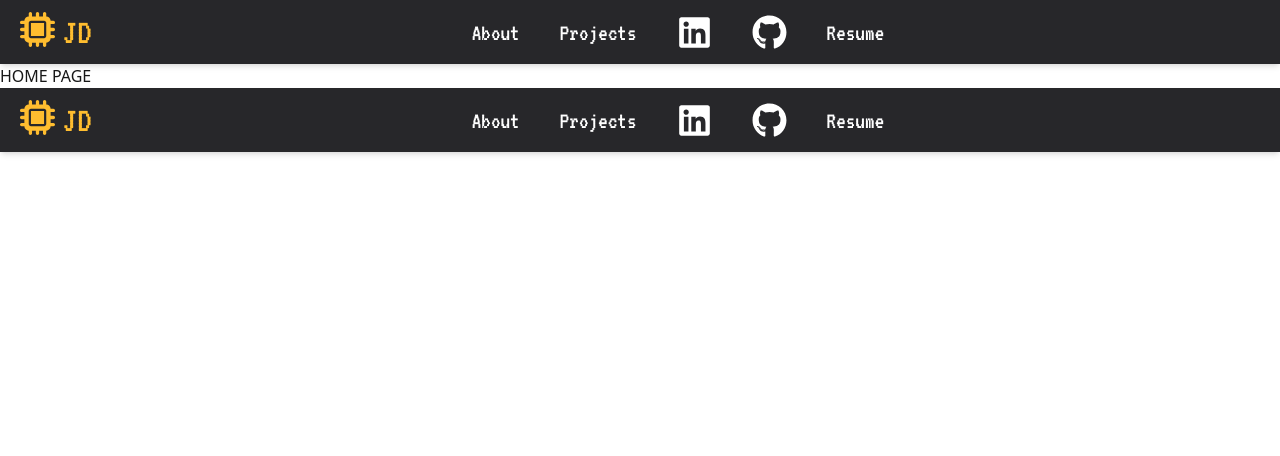
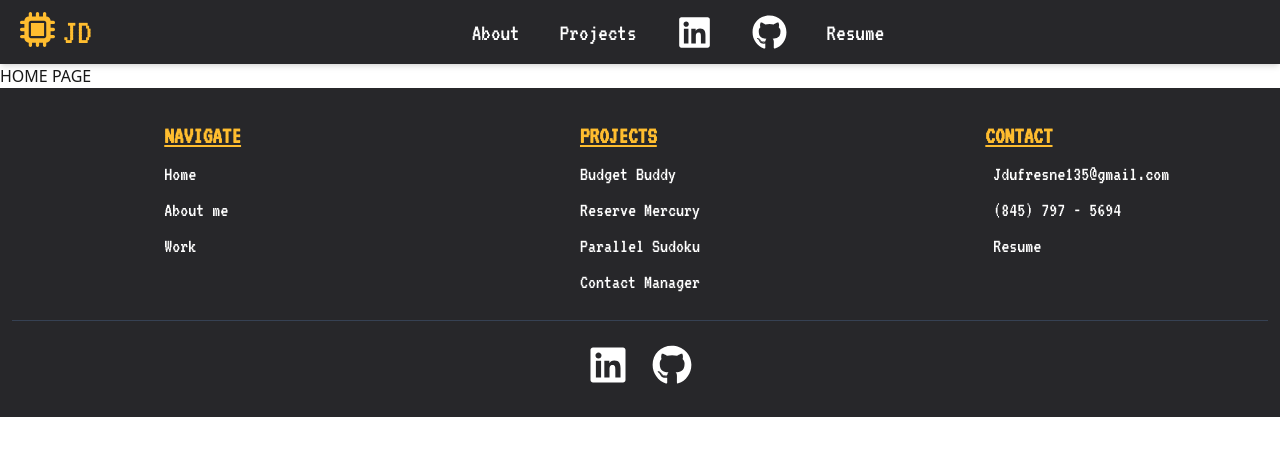
Before and after one commit to jdufresne12/portfolio-site, a Next.js app: page /home in a window 1280 px wide. Shown: the top 456 px of the page. Built offline with nearby package versions, Linux system fonts and the light colour scheme.

Commit message:
Footer complete

```diff
--- a/app/Navbar.tsx
+++ b/app/Navbar.tsx
@@ -42,7 +42,7 @@ export default function Navbar() {
                     </li>
                     <li>
                         <Link
-                            href="/home"
+                            href="/"
                             style={{ fontFamily: "var(--font-vt323)" }}
                             className="font-serif text-white hover:text-black"
                         >
--- a/app/home/Footer.tsx
+++ b/app/home/Footer.tsx
@@ -1,9 +1,8 @@
 'use client'
-import Link from "next/link";
-import { useState, useEffect } from "react";
-import { FaMicrochip, FaLinkedin, FaGithub } from "react-icons/fa6";
+import { useState, useEffect } from "react"
+import { FaLinkedin, FaGithub } from "react-icons/fa";
 
-export default function Navbar() {
+export default function Footer() {
     const [screenWidth, setScreenWidth] = useState(0);
 
     useEffect(() => {
@@ -13,92 +12,48 @@ export default function Navbar() {
         window.addEventListener('resize', handleResize);
         return () => window.removeEventListener('resize', handleResize);
     }, []);
-
     return (
-        <nav className="bg-zinc-800 shadow-md">
-            <div className="container px-4 py-3 flex items-center ">
-                <div className="flex space-x-2 pl-1">
+        <footer className="bg-zinc-800 shadow-top text-white py-8">
+            <div className="container mx-auto pr-3 md:pr-0">
+                <div className="grid grid-cols-3 justify-items-center md:gap-8 text-center md:text-left">
                     <div>
-                        <FaMicrochip size={35} color="#FFBD2F" />
+                        <h3 style={{ fontFamily: "var(--font-vt323)", color: '#FFBD2F' }} className="font-bold font-serif text-md md:text-2xl underline">NAVIGATE</h3>
+                        <ul style={{ fontFamily: "var(--font-vt323)" }} className="mt-2 space-y-2 text-sm md:text-xl">
+                            <li><a href="#" className="hover:text-gray-400">Home</a></li>
+                            <li><a href="#" className="hover:text-gray-400">About me</a></li>
+                            <li><a href="#" className="hover:text-gray-400">Work</a></li>
+                        </ul>
                     </div>
                     <div>
-                        <h1
-                            style={{ fontFamily: "var(--font-vt323)", color: '#FFBD2F' }}
-                            className="text-4xl text-white hover:text-black"
-                        >
-                            JD
-                        </h1>
+                        <h3 style={{ fontFamily: "var(--font-vt323)", color: '#FFBD2F' }} className="font-bold font-serif text-md md:text-2xl underline">PROJECTS</h3>
+                        <ul style={{ fontFamily: "var(--font-vt323)" }} className="mt-2 space-y-2 text-sm md:text-xl">
+                            <li><a href="#" className="hover:text-gray-400">Budget Buddy</a></li>
+                            <li><a href="#" className="hover:text-gray-400">Reserve Mercury</a></li>
+                            <li><a href="#" className="hover:text-gray-400">Parallel Sudoku</a></li>
+                            <li><a href="#" className="hover:text-gray-400">Contact Manager</a></li>
+                        </ul>
+                    </div>
+                    <div>
+                        <h3 style={{ fontFamily: "var(--font-vt323)", color: '#FFBD2F' }} className="font-bold font-serif text-md md:text-2xl underline">CONTACT</h3>
+                        <ul style={{ fontFamily: "var(--font-vt323)" }} className="mt-2 sm: sm:ml-2 space-y-2 text-sm md:text-xl">
+                            <li><a href="mailto:Jdufresne135@gmail.com" className="hover:text-gray-400">Jdufresne135@gmail.com</a></li>
+                            <li><a href="tel:+18457975694" className="hover:text-gray-400">(845) 797 - 5694</a></li>
+                            <li><a href="#" className="hover:text-gray-400">Resume</a></li>
+                        </ul>
                     </div>
                 </div>
-                <ul className="flex space-x-10 mx-auto my-auto text-2xl">
-                    <li>
-                        <Link
-                            href="/home"
-                            style={{ fontFamily: "var(--font-vt323)" }}
-                            className="font-serif text-white hover:text-black"
-                        >
-                            About
-                        </Link>
-                    </li>
-                    <li>
-                        <Link
-                            href="/home"
-                            style={{ fontFamily: "var(--font-vt323)" }}
-                            className="font-serif text-white hover:text-black"
-                        >
-                            Projects
-                        </Link>
-                    </li>
-                    {screenWidth > 550
-                        ? (
-                            <>
-                                <li>
-                                    <Link
-                                        href="/home"
-                                        style={{ fontFamily: "var(--font-vt323)" }}
-                                        className="font-serif text-white hover:text-black"
-                                    >
-                                        <FaLinkedin size={35} />
-                                    </Link>
-                                </li>
-                                <li>
-                                    <Link
-                                        href="/home"
-                                        style={{ fontFamily: "var(--font-vt323)" }}
-                                        className="font-serif text-white hover:text-black"
-                                    >
-                                        <FaGithub size={35} />
-                                    </Link>
-                                </li>
-                                <li>
-                                    <Link
-                                        href="/home"
-                                        style={{ fontFamily: "var(--font-vt323)" }}
-                                        className="font-serif text-white hover:text-black"
-                                    >
-                                        Resume
-                                    </Link>
-                                </li>
-                            </>
-                        )
-                        : (
-                            <>
-                                <li>
-                                    <Link
-                                        href="/home"
-                                        style={{ fontFamily: "var(--font-vt323)" }}
-                                        className="font-serif text-white hover:text-black"
-                                    >
-                                        Contact
-                                    </Link>
-                                </li>
-                            </>
-                        )
-                    }
 
-                </ul>
+                <div className="border-t border-gray-700 my-6 mx-3"></div>
 
-            </div>
-        </nav>
-    )
+                <div className="flex justify-center space-x-6">
+                    <a href="https://www.linkedin.com/in/john-dufresne-abb631264/" target="_blank" rel="noopener noreferrer">
+                        <FaLinkedin className="text-white hover:text-gray-400" size={40} />
+                    </a>
+                    <a href="https://github.com/jdufresne12" target="_blank" rel="noopener noreferrer">
+                        <FaGithub className="text-white hover:text-gray-400" size={40} />
+                    </a>
+                </div>
+            </div >
+        </footer >
+    );
 }
--- a/app/home/page.tsx
+++ b/app/home/page.tsx
@@ -5,7 +5,7 @@
 
 export default function HomePage() {
     return (
-        <div>
+        <div className="container w-max h-max">
             <h1>HOME PAGE</h1>
         </div>
     )
--- a/app/layout.tsx
+++ b/app/layout.tsx
@@ -33,17 +33,13 @@ export default function RootLayout({
 }>) {
   return (
     <>
-      <header>
-        <Navbar />
-      </header>
       <html lang="en" className={`${geistSans.variable} ${geistMono.variable} ${vt323.variable}`}>
-        <body className="container antialiased">
+        <body className="antialiased">
+          <Navbar />
           {children}
+          <Footer />
         </body>
       </html>
-      <footer>
-        <Footer />
-      </footer>
     </>
   );
 }
```
